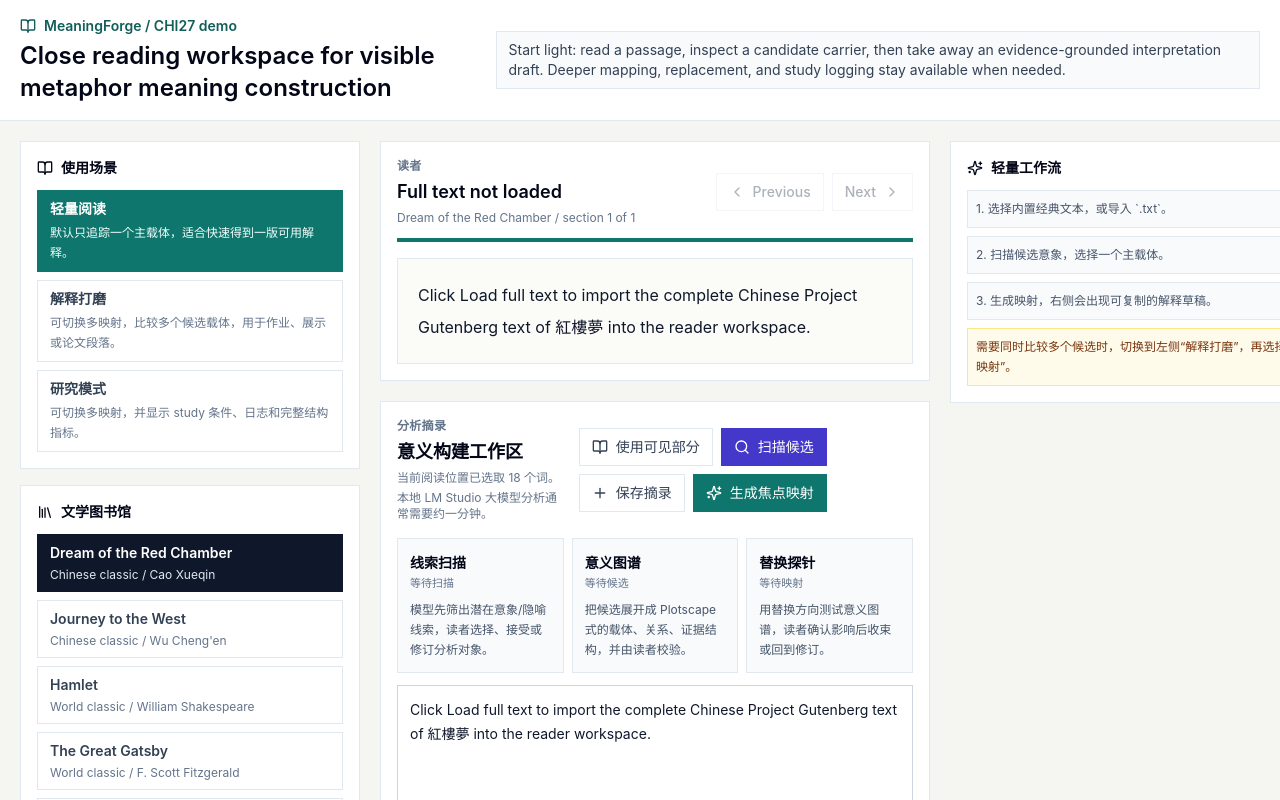
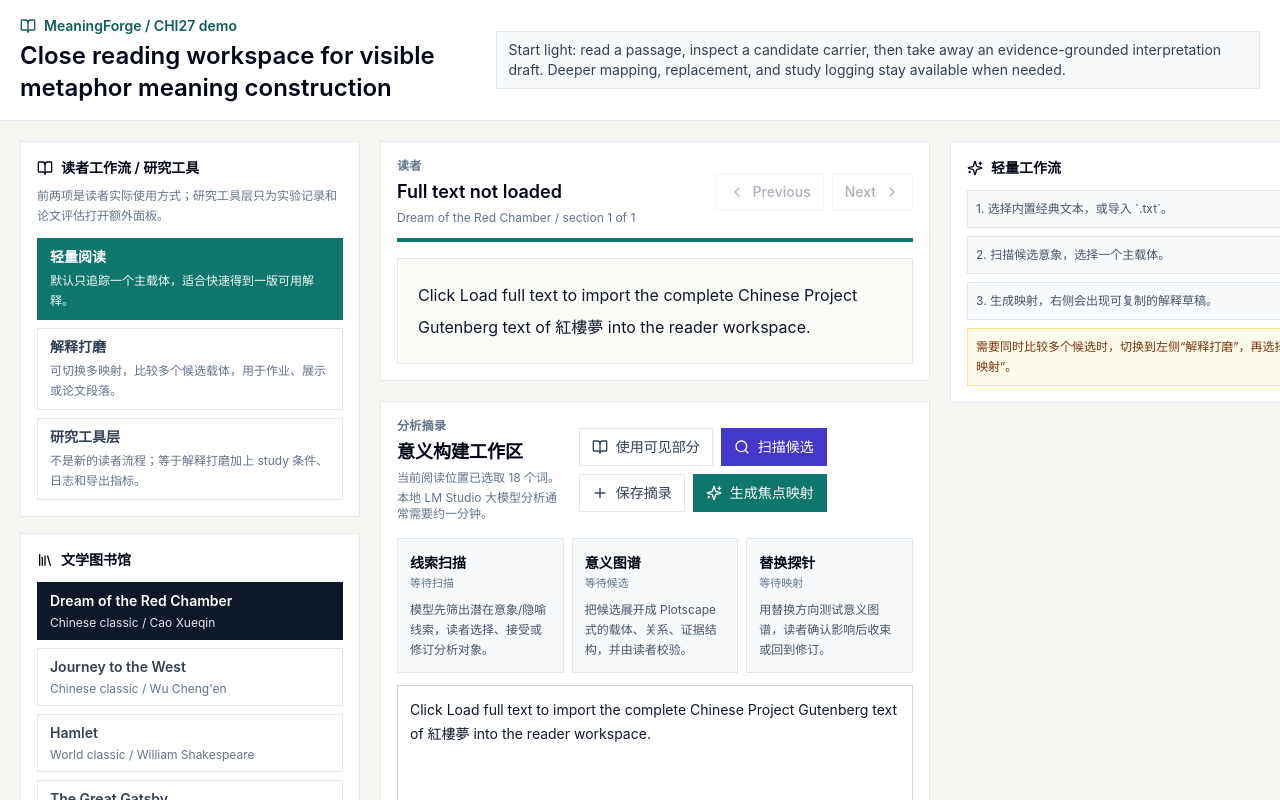
Before and after one commit to jiaping-li/MeaningForge, a React (Vite) app: page / in a window 1280 px wide. Shown: the top 800 px of the page. Built offline with nearby package versions, Linux system fonts and the light colour scheme.

Commit message:
Clarify research instrumentation layer

```diff
--- a/src/App.tsx
+++ b/src/App.tsx
@@ -113,8 +113,8 @@ const appExperienceLabels: Record<AppExperienceMode, { label: string; descriptio
     description: "可切换多映射，比较多个候选载体，用于作业、展示或论文段落。",
   },
   research: {
-    label: "研究模式",
-    description: "可切换多映射，并显示 study 条件、日志和完整结构指标。",
+    label: "研究工具层",
+    description: "不是新的读者流程；等于解释打磨加上 study 条件、日志和导出指标。",
   },
 };
 
@@ -924,8 +924,11 @@ function AppExperienceSwitch({
     <section className="border border-slate-200 bg-white p-4">
       <div className="flex items-center gap-2 text-sm font-semibold text-slate-950">
         <BookOpen className="h-4 w-4" />
-        使用场景
+        读者工作流 / 研究工具
       </div>
+      <p className="mt-2 text-xs leading-5 text-slate-500">
+        前两项是读者实际使用方式；研究工具层只为实验记录和论文评估打开额外面板。
+      </p>
       <div className="mt-3 grid gap-2">
         {(Object.keys(appExperienceLabels) as AppExperienceMode[]).map((item) => (
           <button
```
Also changed, not shown: 1 other file (tests, documents, lock files or other folders).
